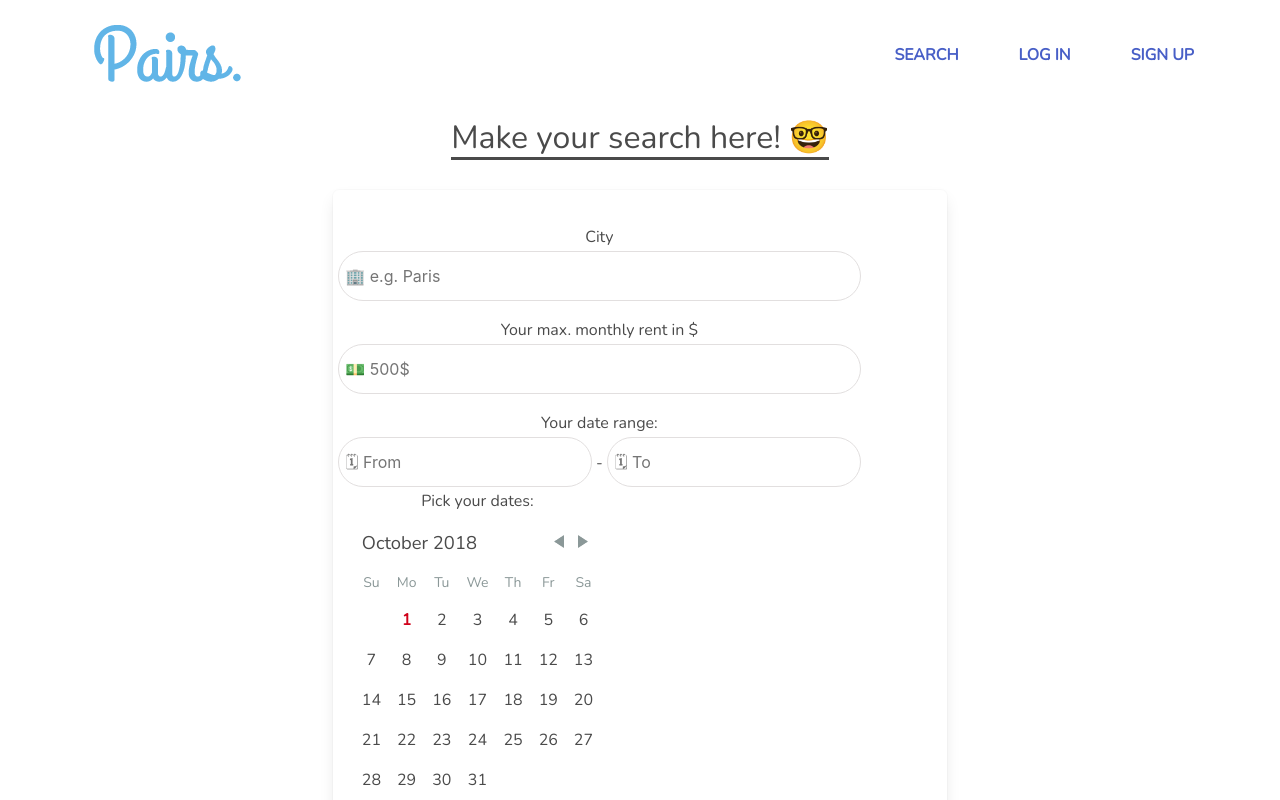
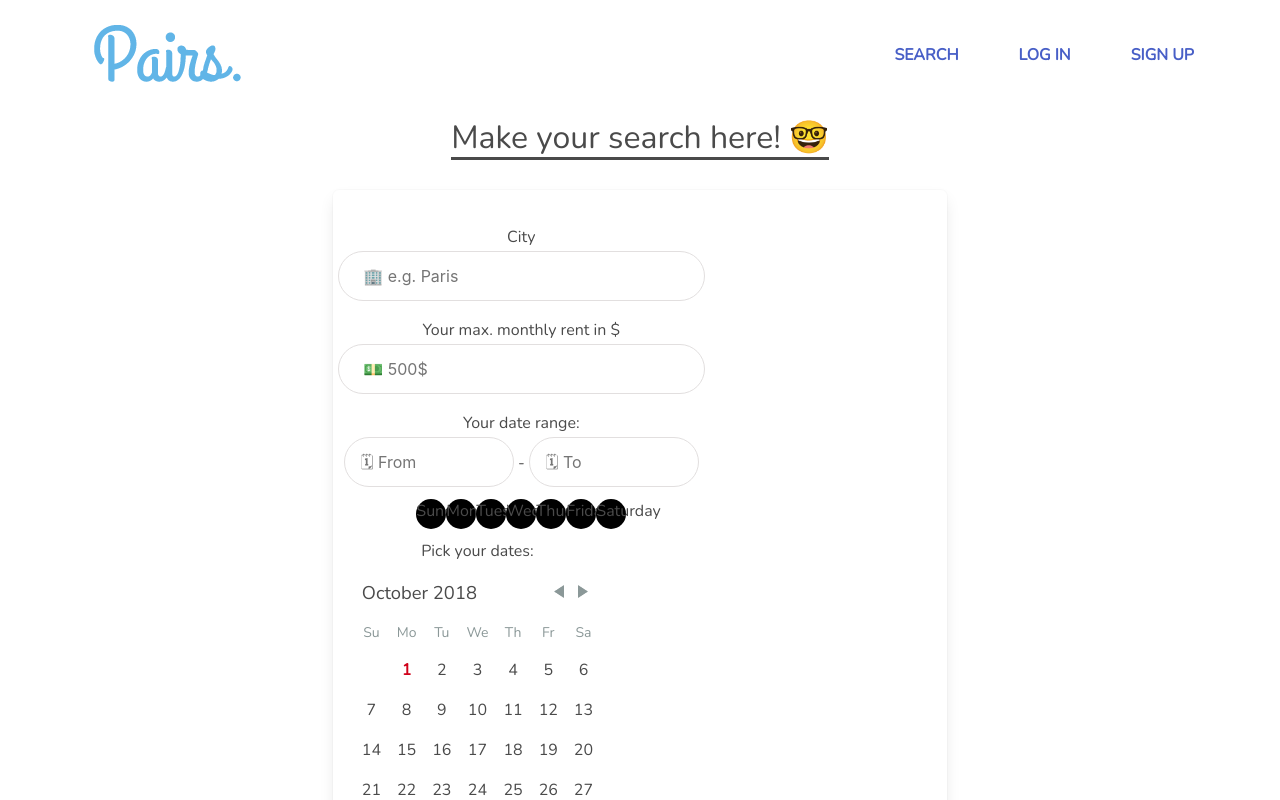
Before and after one commit to PaulAbarnou37/pairs-project-client, a React (Create React App) app: page /search in a window 1280 px wide. Shown: the top 800 px of the page. Built offline with nearby package versions, Linux system fonts and the light colour scheme; no server answers; a web font is replaced by a local one.

Commit message:
added weekday selector

```diff
--- a/package.json
+++ b/package.json
@@ -5,6 +5,7 @@
   "dependencies": {
     "axios": "^0.18.0",
     "bulma": "^0.7.1",
+    "i": "^0.3.6",
     "moment": "^2.22.2",
     "moment-range": "^4.0.1",
     "react": "^16.5.2",
@@ -15,7 +16,8 @@
     "react-moment": "^0.8.1",
     "react-multiple-datepicker": "^0.1.0",
     "react-router-dom": "^4.3.1",
-    "react-scripts": "1.1.5"
+    "react-scripts": "1.1.5",
+    "react-weekday-picker": "^1.0.8"
   },
   "scripts": {
     "start": "react-scripts start",
--- a/src/App.css
+++ b/src/App.css
@@ -92,8 +92,10 @@ header {
   display: block;
 }
 
-.input-form input {
+.input-form > input {
   width: 100%;
+  box-sizing: border-box;
+  padding-left: 20px;
 }
 
 input {
@@ -183,13 +185,28 @@ input {
 .icon-box-mysearch {
   width: 20px;
   height: auto;
+}
+
+.div-img-delete {
+  width: 30px;
+  height: 30px;
+  display: flex;
+  justify-content: center;
+  align-items: center;
   float: right;
+  border: 1px solid #cdcaca;
+  border-radius: 6px;
+}
+
+.div-img-delete:hover {
+  box-shadow: 2px 2px 2px #cdcaca;
 }
 
 .box-mysearch {
   width: 346px;
-  height: 280px;
+  height: auto;
   margin: 30px;
+
 }
 
 .all-boxes {
@@ -207,8 +224,11 @@ input {
 
 .section-all-boxes h1 {
   font-size: 36px;
-  margin: 37px;
-  font-weight: 800;
+    font-weight: 800;
+    text-align: left;
+    margin-top: 60px;
+    margin-left: 144px;
+    margin-bottom: 10px;
 }
 
 .box-mysearch > h3 {
@@ -225,6 +245,82 @@ input {
   width: 30px;
   height: auto;
 }
+
+.information-my-box {
+  display: flex;
+  margin: 0px auto;
+  width:202px;
+}
+
+.stats-my-box {
+  text-align: left;
+  margin-left: 10px;
+}
+
+.stats-my-box > li {
+  list-style-type: none;
+}
+
+.img-information {
+  display: flex;
+  flex-direction: column;
+  justify-content: center;
+}
+
+.primary-info-box > li {
+  list-style-type: none;
+  margin: 10px;
+}
+
+.primary-info-box {
+  text-align: left;
+}
+
+.primary-info-box {
+  text-align: left;
+}
+
+.primary-info-box > li > span {
+  color: #528add;
+  font-weight: 700;
+}
+
+.left-search-form {
+  width: 367px;
+  box-sizing: border-box;
+}
+
+.range-picker {
+  font-family: lato;
+}
+
+.two-range-picker {
+  box-sizing: border-box;
+  display:flex;
+  justify-content: center;
+}
+
+.DayPickerInput > input {
+  width: 170px;
+  padding: 11px;
+}
+
+.weekday-picker {
+  display: flex;
+  justify-content: center;
+  margin: 10px 0;
+}
+
+.weekday-picker > div {
+  width: 30px;
+  height: 30px;
+  border-radius: 50px;
+  background-color: black;
+}
+
+
+
+
 
 
 
--- /dev/null
+++ b/src/components/MultiDayPicker.js
@@ -0,0 +1,17 @@
+import React from "react";
+import WeekdayPicker from "react-weekday-picker";
+
+class MyComponent extends React.Component {
+
+  render() {
+    var modifiers = {
+      'weekend': function(weekday) {
+        return weekday == 0 || weekday == 6;
+      }
+    };
+
+    return <WeekdayPicker modifiers={modifiers} />
+  }
+}
+
+export default MyComponent;
--- a/src/components/MySearches.js
+++ b/src/components/MySearches.js
@@ -1,6 +1,7 @@
 import React from "react";
 import api from '../api';
 import Moment from 'moment';
+import { Link } from "react-router-dom";
 
 
 
@@ -15,20 +16,33 @@ class MySearches extends React.Component {
 
   // called automatically by React when the COMPONENT LOADS
   componentDidMount() {
+    this.getSearches();
+  }
 
+  getSearches() {
     // make the request to the API as soon as the component loads
     api.get("/mysearches/")
       .then(response => {
-      console.log("All my searches: ", response.data);
         // when we get the data back setState() to update
         this.setState({ mySearchesArray: response.data} );
-      console.log(this.state);
       })
       .catch(err => {
         console.log(err);
         alert("Sorry! Something went wrong. 💩");
       });
   }
+
+  removeBox(id){
+    api.delete(`/searches/${id}`)
+      .then(response => {
+        this.getSearches();
+      })
+      .catch(err => {
+        console.log("error", err);
+        alert("Sorry! Something went wrong")
+      })
+  }
+// /search/${id}
 
   render() {
     const {mySearchesArray} = this.state;
@@ -39,23 +53,26 @@ componentDidMount() {
         <hr/>
       <div className="all-boxes">
       {mySearchesArray.map((oneSearch, index) =>
+      // <Link to={`/search/${oneSearch._id}`}><p> Hey </p></Link>
         <div className="box box-mysearch">
-          <img className="icon-box-mysearch" src="./images/delete-button.svg" alt=""/>
+
+        <div className="div-img-delete"><img key={index} onClick={ () => this.removeBox(oneSearch._id)} className="icon-box-mysearch" src="./images/delete-button.svg" alt=""/></div>
           <h3>{oneSearch.city}</h3>
-          <div>
-            <li>Date range: {Moment(oneSearch.startDate).format('DD MMM YY')} - {Moment(oneSearch.endDate).format('DD MMM YY')}</li>
-            <li>Maximum Monthly Rent: {oneSearch.maxPrice}$</li>
-            <li>Days you picked: see the days</li>
+          <div className="primary-info-box">
+            <li><span>Date range:</span> {Moment(oneSearch.startDate).format('DD MMM YY')} - {Moment(oneSearch.endDate).format('DD MMM YY')}</li>
+            <li><span>Maximum Monthly Rent:</span> {oneSearch.maxPrice}$</li>
+            <li><span>Days you picked:</span> see the days</li>
           </div>
           <hr/>
-          <div>
-            <img className="icon-box-information" src="./images/information.svg" alt=""/>
-            <div>
+          <div className="information-my-box">
+            <div className="img-information"><img className="icon-box-information" src="./images/information.svg" alt=""/></div>
+            <div className="stats-my-box">
               <li>Number of results: {oneSearch.results.length}</li>
               <li>Max Total Ratio: { (oneSearch.results.length) ? Math.max.apply(null, oneSearch.results) : "-"}</li>
             </div>
           </div>
         </div>
+
         )}
         </div>
       </section>
--- a/src/components/NotFound.js
+++ b/src/components/NotFound.js
@@ -10,8 +10,6 @@ function NotFound() {
 
       <p>Here's a gorilla for you to talk to though:</p>
       <h1>🦍</h1>
-
-      <Link to="/phone-list">Buy Your Next Phone</Link>
     </section>
   );
 }
--- a/src/components/Search.js
+++ b/src/components/Search.js
@@ -8,6 +8,8 @@ import DayPickerInput from 'react-day-picker/DayPickerInput';
 import 'react-day-picker/lib/style.css';
 import { formatDate, parseDate } from 'react-day-picker/moment';
 import moment from 'moment';
+// import MyComponent from './MultiDayPicker';
+
 
 
 class Search extends React.Component {
@@ -15,10 +17,6 @@ class Search extends React.Component {
     super(props);
     this.handleFromChange = this.handleFromChange.bind(this);
     this.handleToChange = this.handleToChange.bind(this);
-    this.state = {
-      from: undefined,
-      to: undefined,
-    };
     this.state = {
       owner: "",
       city: "",
@@ -28,6 +26,9 @@ class Search extends React.Component {
       maxPrice: "",
       isSubmitSuccess: false,
       searchId: "",
+      everyWeekDay: [],
+      from: undefined,
+      to: undefined,
      };
      this.handleDayClick = this.handleDayClick.bind(this);
   }
@@ -92,6 +93,38 @@ class Search extends React.Component {
     this.setState({ datePicked: value });
   }
 
+
+
+
+getDates(startDate, stopDate) {
+    var dateArray = [];
+    var currentDate = moment(startDate);
+    var stopDate = moment(stopDate);
+    while (currentDate <= stopDate) {
+        dateArray.push( moment(currentDate).format('YYYY-MM-DD') )
+        currentDate = moment(currentDate).add(1, 'days');
+    }
+    return dateArray;
+}
+
+selectWeekDay (dayOfWeek){
+  console.log('this is my weekday', dayOfWeek)
+  const { startDate, endDate, selectedDays } = this.state;
+  let datesArray = this.getDates(startDate, endDate);
+  let everyDayOfWeeks = [...selectedDays];
+  datesArray.forEach(oneDay => {
+    if (moment(oneDay).day() === dayOfWeek){
+      everyDayOfWeeks.push(new Date(oneDay));
+    }
+  })
+  this.setState({selectedDays: everyDayOfWeeks})
+  console.log(everyDayOfWeeks);
+  }
+
+
+
+
+
 // On form submit
 
   handleSubmit(event) {
@@ -119,6 +152,7 @@ class Search extends React.Component {
 
   render() {
     const { from, to } = this.state;
+
     const modifiers = { start: from, end: to };
     const {isSubmitSuccess, owner, city, startDate, endDate, selectedDays, maxPrice, searchId} = this.state;
 
@@ -136,7 +170,7 @@ class Search extends React.Component {
       <div className="box">
         <form onSubmit={event => this.handleSubmit(event)}>
         <div className='row'>
-        <div>
+        <div className="left-search-form">
             <label className="input-form">
             City
             <input value={city} type="text" placeholder=" 🏢 e.g. Paris"
@@ -149,7 +183,7 @@ class Search extends React.Component {
             </label>
 
 
-          <div>
+          <div className="two-range">
             Your date range:
             <br/>
         <DayPickerInput className="range-picker"
@@ -187,6 +221,21 @@ class Search extends React.Component {
             onDayChange={this.handleToChange}
             />
           </div>
+
+
+
+          <div class="weekday-picker">
+          <div onClick={() => this.selectWeekDay(0)}>Sunday</div>
+          <div onClick={() => this.selectWeekDay(1)}>Monday</div>
+          <div onClick={() => this.selectWeekDay(2)}>Tuesday</div>
+          <div onClick={() => this.selectWeekDay(3)}>Wednesday</div>
+          <div onClick={() => this.selectWeekDay(4)}>Thursday</div>
+          <div onClick={() => this.selectWeekDay(5)}>Friday</div>
+          <div onClick={() => this.selectWeekDay(6)}>Saturday</div>
+          </div>
+
+
+
           </div>
 
 
@@ -198,6 +247,7 @@ class Search extends React.Component {
 
             <DayPicker
               selectedDays={this.state.selectedDays}
+
               onDayClick={this.handleDayClick}
               month= {this.state.startDate ? new Date(this.state.startDate) : new Date()}
               fromMonth= {new Date(this.state.startDate)}
```
Also changed, not shown: 1 other file (tests, documents, lock files or other folders). Lines whose indentation alone changed are shown as unchanged.
